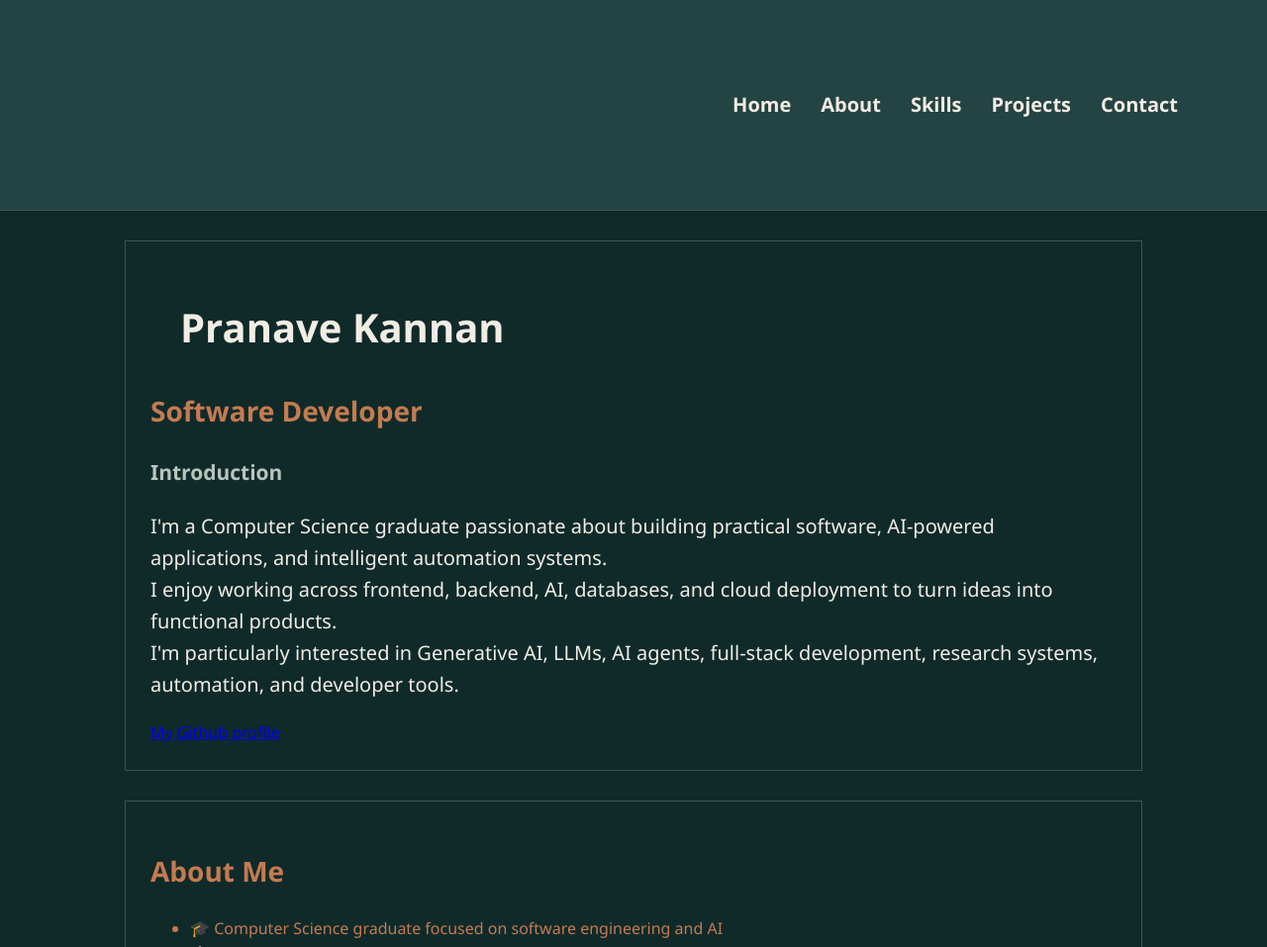
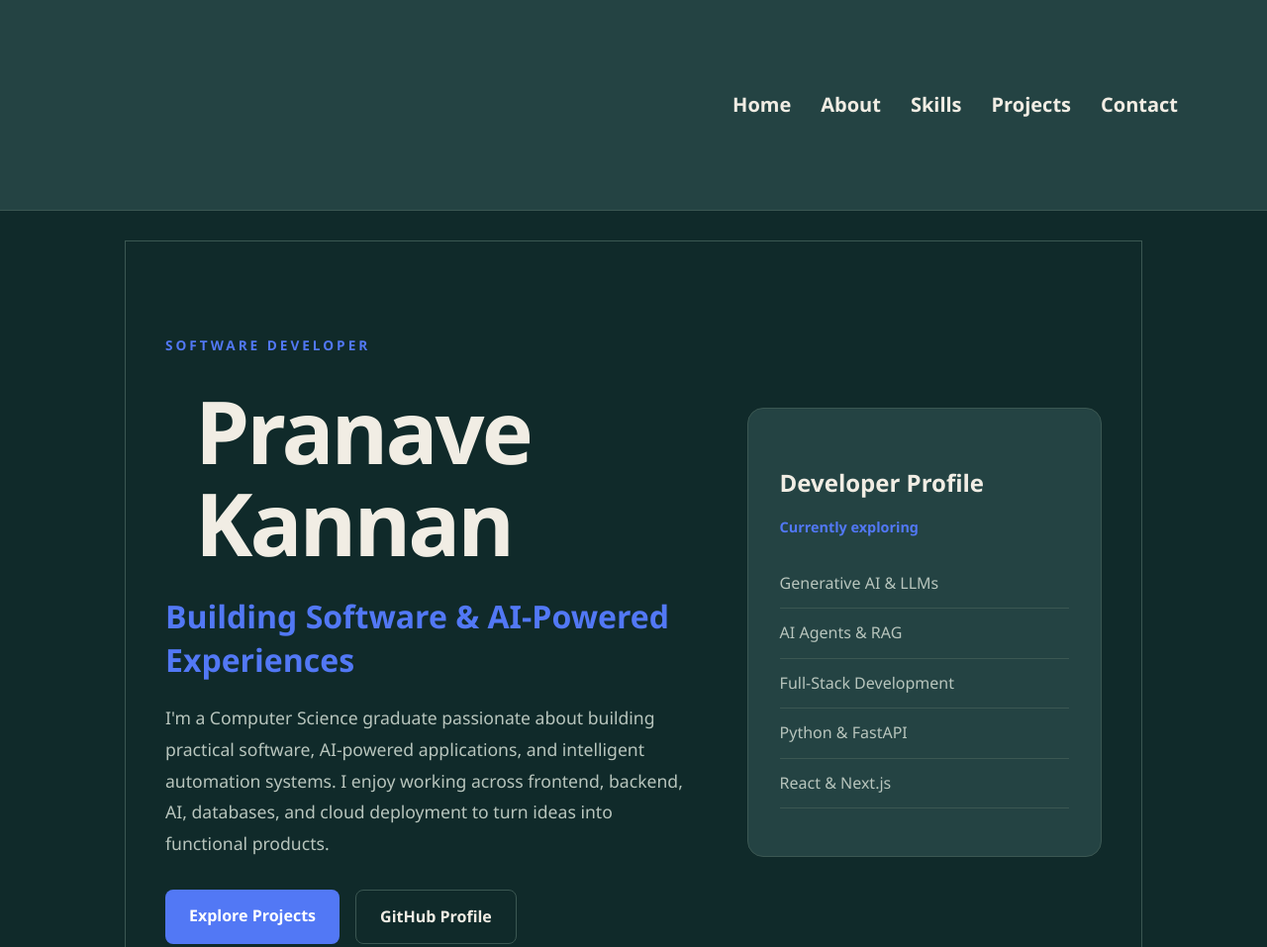
Before and after one commit to pranavekannan1/Portfolio-Hardcode, a plain HTML site: page index.html in a window 1280 px wide. Shown: the top 957 px of the page at 99% size. Drawn offline with Linux system fonts and the light colour scheme.

Commit message:
improved css

```diff
--- a/index.html
+++ b/index.html
@@ -21,16 +21,48 @@
         </nav>
     </header>
     <main>
-        <section>
-            <h1>Pranave Kannan</h1>
-            <h2>Software Developer</h2>
-            <h3>Introduction</h3>
-            <p>I'm a Computer Science graduate passionate about building practical software, AI-powered applications,
-                and intelligent automation systems.<br>I enjoy working across frontend, backend, AI, databases, and
-                cloud deployment to turn ideas into functional products.<br>I'm particularly interested in Generative
-                AI, LLMs, AI agents, full-stack development, research systems, automation, and developer tools.</p>
-            <a href="https://github.com/pranavekannan1">My Github profile</a>
-        </section>
+        <section class="hero">
+    <div class="hero-content">
+
+        <p class="hero-label">SOFTWARE DEVELOPER</p>
+
+        <h1>Pranave Kannan</h1>
+
+        <h2>Building Software & AI-Powered Experiences</h2>
+
+        <p>
+            I'm a Computer Science graduate passionate about building
+            practical software, AI-powered applications, and intelligent
+            automation systems.
+            I enjoy working across frontend, backend, AI, databases,
+            and cloud deployment to turn ideas into functional products.
+        </p>
+
+        <div class="hero-buttons">
+            <a href="#projects">Explore Projects</a>
+
+            <a href="https://github.com/pranavekannan1"
+               target="_blank">GitHub Profile</a>
+        </div>
+
+    </div>
+
+    <div class="hero-panel">
+
+        <h3>Developer Profile</h3>
+
+        <p>Currently exploring</p>
+
+        <ul>
+            <li>Generative AI & LLMs</li>
+            <li>AI Agents & RAG</li>
+            <li>Full-Stack Development</li>
+            <li>Python & FastAPI</li>
+            <li>React & Next.js</li>
+        </ul>
+
+    </div>
+</section>
 
         <section>
             <h2>About Me</h2>
--- a/style.css
+++ b/style.css
@@ -3,7 +3,7 @@
     --surface: #244343;
     --text: #F1EDE4;
     --muted: #B8C5BD;
-    --accent: #C47B50;
+    --accent: #5278F5;
     --border: #3B5752;
 }
 
@@ -110,5 +110,118 @@ article {
 }
 
 .project-container:hover article {
+    background-color: white;
+}
+
+.hero {
+    display: grid;
+    grid-template-columns: 1.5fr 1fr;
+    gap: 50px;
+    align-items: center;
+    padding: 80px 40px;
+}
+
+.hero h1 {
+    font-size: clamp(3rem, 7vw, 5.5rem);
+    line-height: 1.05;
+    letter-spacing: -3px;
+    color: var(--text);
+    margin-bottom: 20px;
+}
+
+.hero h2 {
+    font-size: clamp(1.3rem, 2.5vw, 2rem);
+    color: var(--accent);
+    line-height: 1.4;
+    margin-bottom: 20px;
+}
+
+.hero-content > p:not(.hero-label) {
+    color: var(--muted);
+    font-size: 1.1rem;
+    line-height: 1.8;
+    max-width: 600px;
+}
+.hero-label {
+    color: var(--accent);
+    font-size: 0.85rem;
+    font-weight: 700;
+    letter-spacing: 3px;
+    text-transform: uppercase;
+    margin-bottom: 20px;
+}
+
+.hero-buttons {
+    display: flex;
+    gap: 16px;
+    margin-top: 30px;
+    flex-wrap: wrap;
+}
+
+.hero-buttons a {
+    display: inline-block;
+    padding: 14px 24px;
+    border-radius: 8px;
+    text-decoration: none;
+    font-weight: 600;
+    transition: 0.3s ease;
+}
+
+.hero-buttons a:first-child {
     background-color: var(--accent);
+    color: white;
 }
+
+.hero-buttons a:last-child {
+    border: 1px solid var(--border);
+    color: var(--text);
+}
+
+.hero-buttons a:hover {
+    transform: translateY(-4px);
+}
+
+.hero-panel {
+    background-color: var(--surface);
+    border: 1px solid var(--border);
+    border-radius: 16px;
+    padding: 32px;
+}
+
+.hero-panel h3 {
+    color: var(--text);
+    font-size: 1.5rem;
+    margin-bottom: 12px;
+}
+
+.hero-panel p {
+    color: var(--accent);
+    font-size: 0.9rem;
+    font-weight: 600;
+}
+
+.hero-panel ul {
+    list-style: none;
+    padding: 0;
+    margin-top: 20px;
+}
+
+.hero-panel li {
+    color: var(--muted);
+    padding: 12px 0;
+    border-bottom: 1px solid var(--border);
+}
+
+@media (max-width: 768px) {
+
+    .hero {
+        grid-template-columns: 1fr;
+        gap: 35px;
+        padding: 50px 20px;
+    }
+
+    .hero h1 {
+        letter-spacing: -1.5px;
+    }
+
+}
```
